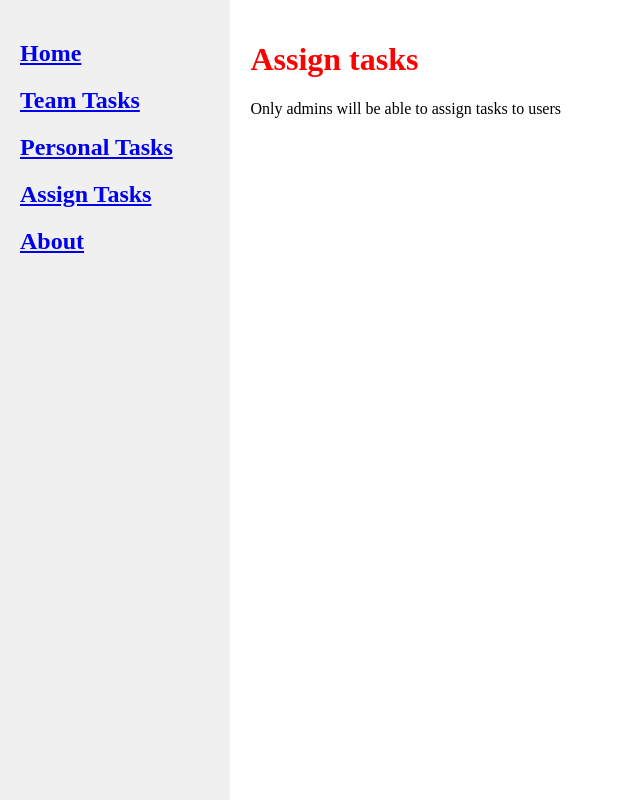
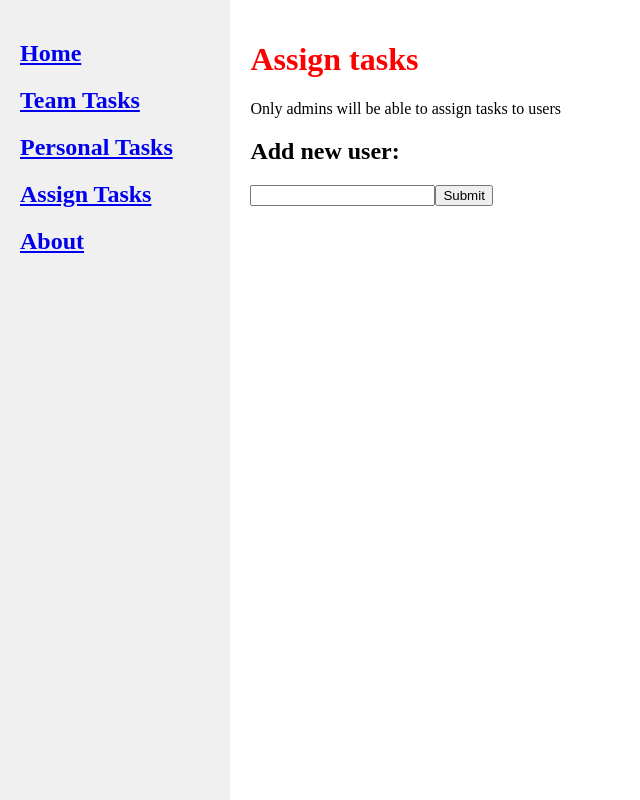
Before and after one commit to Krrithik/TaskManagerApp-React, a React (Vite) app: page /assignTasks in a window 1280 px wide. Shown: the whole page, without its empty margins (0-640 px from the left). Built offline with nearby package versions, Linux system fonts and the light colour scheme.

Commit message:
Added form for adding a new user. Still need persistent storage to save new users

```diff
--- a/src/routes/assignTasks.jsx
+++ b/src/routes/assignTasks.jsx
@@ -1,14 +1,36 @@
-import { createFileRoute } from '@tanstack/react-router'
+import { createFileRoute } from '@tanstack/react-router';
+import { useState } from 'react';
 
 export const Route = createFileRoute('/assignTasks')({
   component: AssignTasks,
 })
 
 function AssignTasks() {
+   const [newUsername, setUsername] = useState('');
+
+   const handleChange = (event) => {
+    setUsername(event.target.value);
+   };
+
+   const handleUsernameSubmit = (event) => {
+    event.preventDefault();
+    console.log('Submitted username: ', newUsername);
+    setUsername('');
+   }
+
   return (
     <>
       <h1>Assign tasks</h1>
       <p>Only admins will be able to assign tasks to users</p>
+
+      <form onSubmit={handleUsernameSubmit}>
+        <label>
+          <h2>Add new user:</h2>
+          <input type="text" value={newUsername} onChange={handleChange}/>
+        </label>
+        <button type="submit">Submit</button>
+      </form>
+
     </>
   );
 }
```
